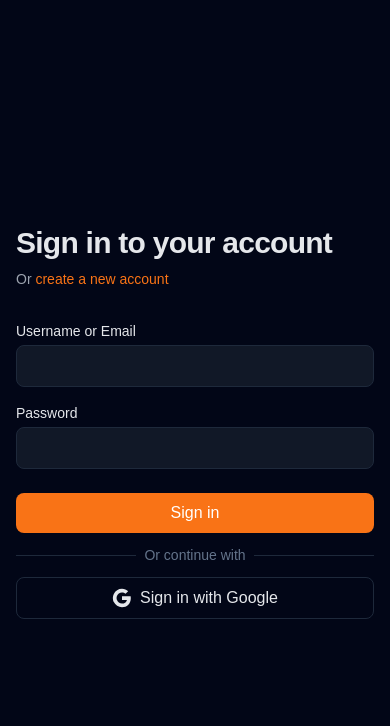
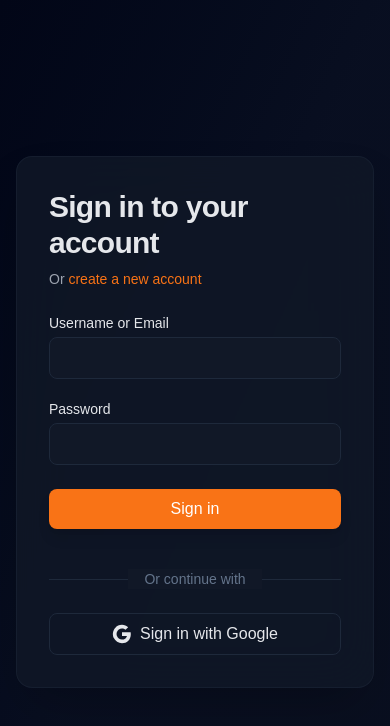
Before and after one commit to bagdja-dev/bagdja-console, a Next.js app: page /login in a window 390 px wide. Shown: the top 726 px of the page. Built offline with nearby package versions, Linux system fonts and the light colour scheme; no server answers.

Commit message:
DEV-0: implement color branding and new login branding effect

```diff
--- a/src/app/globals.css
+++ b/src/app/globals.css
@@ -38,3 +38,32 @@ body {
   color: var(--text-primary);
   font-family: Arial, Helvetica, sans-serif;
 }
+
+/* Animations */
+@keyframes fade-in {
+  from {
+    opacity: 0;
+  }
+  to {
+    opacity: 1;
+  }
+}
+
+@keyframes fade-in-up {
+  from {
+    opacity: 0;
+    transform: translateY(20px);
+  }
+  to {
+    opacity: 1;
+    transform: translateY(0);
+  }
+}
+
+.animate-fade-in {
+  animation: fade-in 0.8s ease-out;
+}
+
+.animate-fade-in-up {
+  animation: fade-in-up 1s ease-out;
+}
--- a/src/app/login/page.tsx
+++ b/src/app/login/page.tsx
@@ -46,67 +46,54 @@ function LoginContent() {
   };
 
   return (
-    <div className="flex min-h-screen bg-[var(--bg-main)]">
-      {/* Left Column - Illustration (60%) */}
-      <div className="hidden lg:flex lg:w-[60%] items-center justify-center bg-[var(--bg-surface)] p-12">
-        <div className="w-full max-w-lg space-y-8">
-          {/* Illustration SVG */}
-          <div className="flex justify-center">
-            <svg
-              className="w-full h-auto max-w-md"
-              viewBox="0 0 600 500"
-              fill="none"
-              xmlns="http://www.w3.org/2000/svg"
+    <div className="flex min-h-screen bg-[var(--bg-main)] relative overflow-hidden">
+      {/* Background Gradient Overlay */}
+      <div className="absolute inset-0 bg-gradient-to-br from-[var(--bg-main)] via-[var(--bg-sidebar)] to-[var(--bg-surface)] opacity-50"></div>
+
+      {/* Left Column - Illustration Background (60%) */}
+      <div
+        className="hidden lg:flex lg:w-[60%] relative bg-cover bg-center bg-no-repeat"
+        style={{
+          backgroundImage: 'url(/ilustration.png)',
+        }}
       >
-              {/* Background Circle */}
-              <circle cx="300" cy="250" r="200" fill="var(--bg-sidebar)" opacity="0.3" />
+        {/* Dark Overlay for better text readability */}
+        <div className="absolute inset-0 bg-gradient-to-br from-[var(--bg-main)]/80 via-[var(--bg-main)]/60 to-[var(--bg-main)]/80"></div>
 
-              {/* Main Illustration - Lock/Shield */}
-              <g transform="translate(200, 150)">
-                {/* Shield/Lock Shape */}
-                <path
-                  d="M100 50 L100 120 C100 140 120 160 140 160 L160 160 C180 160 200 140 200 120 L200 50 C200 30 180 10 160 10 L140 10 C120 10 100 30 100 50 Z"
-                  fill="var(--action-primary)"
-                  opacity="0.8"
-                />
-                {/* Lock Body */}
-                <rect x="120" y="80" width="60" height="50" rx="5" fill="var(--action-primary)" />
-                {/* Lock Keyhole */}
-                <circle cx="150" cy="105" r="8" fill="var(--bg-main)" />
-                <rect x="145" y="105" width="10" height="15" fill="var(--bg-main)" />
-              </g>
+        {/* Additional gradient overlay for depth */}
+        <div className="absolute inset-0 bg-gradient-to-t from-[var(--bg-main)]/90 via-transparent to-transparent"></div>
 
-              {/* Decorative Elements */}
-              <circle cx="150" cy="150" r="30" fill="var(--brand-info)" opacity="0.2" />
-              <circle cx="450" cy="350" r="40" fill="var(--brand-success)" opacity="0.2" />
-              <circle cx="100" cy="400" r="25" fill="var(--brand-warning)" opacity="0.2" />
-            </svg>
-          </div>
-
+        {/* Content */}
+        <div className="relative z-10 flex flex-col justify-center items-center w-full p-12">
+          <div className="w-full max-w-2xl space-y-10">
             {/* Text Content */}
-          <div className="text-center space-y-4">
-            <h1 className="text-4xl font-bold text-[var(--text-primary)]">
+            <div className="text-center space-y-5 animate-fade-in-up">
+              <h1 className="text-5xl font-bold text-[var(--text-primary)] leading-tight drop-shadow-lg">
                 Welcome Back
               </h1>
-            <p className="text-lg text-[var(--text-secondary)]">
+              <p className="text-xl text-[var(--text-secondary)] leading-relaxed drop-shadow-md">
                 Sign in to access your Bagdja Console and manage your applications
               </p>
             </div>
           </div>
         </div>
+      </div>
 
       {/* Right Column - Form (40%) */}
-      <div className="w-full lg:w-[40%] flex items-center justify-center p-4 sm:p-6 lg:p-12">
-        <div className="w-full max-w-md space-y-8">
+      <div className="w-full lg:w-[40%] flex items-center justify-center p-4 sm:p-6 lg:p-12 relative z-10">
+        <div className="w-full max-w-md space-y-8 animate-fade-in">
+          {/* Form Container with Glassmorphism */}
+          <div className="bg-[var(--bg-surface)]/80 backdrop-blur-xl rounded-2xl border border-[var(--border-default)]/50 p-8 shadow-2xl">
+            <div className="space-y-6">
               <div>
-            <h2 className="text-3xl font-bold tracking-tight text-[var(--text-primary)]">
+                <h2 className="text-3xl font-bold tracking-tight text-[var(--text-primary)] mb-2">
                   Sign in to your account
                 </h2>
-            <p className="mt-2 text-sm text-[var(--text-secondary)]">
+                <p className="text-sm text-[var(--text-secondary)]">
                   Or{' '}
                   <Link
                     href="/register"
-                className="font-medium text-[var(--action-primary)] hover:text-[var(--action-primary-hover)]"
+                    className="font-medium text-[var(--action-primary)] hover:text-[var(--action-primary-hover)] transition-colors duration-200 underline-offset-4 hover:underline"
                   >
                     create a new account
                   </Link>
@@ -116,22 +103,32 @@ function LoginContent() {
               <form className="space-y-6" onSubmit={handleSubmit}>
                 {success && (
                   <div
-                className="rounded-md bg-[var(--brand-success)]/20 border border-[var(--brand-success)]/30 p-4 text-sm text-[var(--brand-success)]"
+                    className="rounded-lg bg-[var(--brand-success)]/20 border border-[var(--brand-success)]/30 p-4 text-sm text-[var(--brand-success)] animate-fade-in shadow-lg"
                     role="alert"
                   >
-                {success}
+                    <div className="flex items-center gap-2">
+                      <svg className="w-5 h-5" fill="none" stroke="currentColor" viewBox="0 0 24 24">
+                        <path strokeLinecap="round" strokeLinejoin="round" strokeWidth={2} d="M9 12l2 2 4-4m6 2a9 9 0 11-18 0 9 9 0 0118 0z" />
+                      </svg>
+                      <span>{success}</span>
+                    </div>
                   </div>
                 )}
                 {error && (
                   <div
-                className="rounded-md bg-[var(--brand-error)]/20 border border-[var(--brand-error)]/30 p-4 text-sm text-[var(--brand-error)]"
+                    className="rounded-lg bg-[var(--brand-error)]/20 border border-[var(--brand-error)]/30 p-4 text-sm text-[var(--brand-error)] animate-fade-in shadow-lg"
                     role="alert"
                   >
-                {error}
+                    <div className="flex items-center gap-2">
+                      <svg className="w-5 h-5" fill="none" stroke="currentColor" viewBox="0 0 24 24">
+                        <path strokeLinecap="round" strokeLinejoin="round" strokeWidth={2} d="M12 8v4m0 4h.01M21 12a9 9 0 11-18 0 9 9 0 0118 0z" />
+                      </svg>
+                      <span>{error}</span>
+                    </div>
                   </div>
                 )}
 
-            <div className="space-y-4">
+                <div className="space-y-5">
                   <Input
                     label="Username or Email"
                     type="text"
@@ -152,28 +149,38 @@ function LoginContent() {
                   />
                 </div>
 
-            <div className="space-y-3">
+                <div className="space-y-4">
                   <Button
                     type="submit"
-                className="w-full"
+                    className="w-full shadow-lg hover:shadow-xl transition-all duration-300 transform hover:scale-[1.02]"
                     disabled={loading}
                   >
-                {loading ? 'Signing in...' : 'Sign in'}
+                    {loading ? (
+                      <span className="flex items-center justify-center gap-2">
+                        <svg className="animate-spin h-5 w-5" xmlns="http://www.w3.org/2000/svg" fill="none" viewBox="0 0 24 24">
+                          <circle className="opacity-25" cx="12" cy="12" r="10" stroke="currentColor" strokeWidth="4"></circle>
+                          <path className="opacity-75" fill="currentColor" d="M4 12a8 8 0 018-8V0C5.373 0 0 5.373 0 12h4zm2 5.291A7.962 7.962 0 014 12H0c0 3.042 1.135 5.824 3 7.938l3-2.647z"></path>
+                        </svg>
+                        Signing in...
+                      </span>
+                    ) : (
+                      'Sign in'
+                    )}
                   </Button>
 
-              <div className="relative">
+                  <div className="relative my-6">
                     <div className="absolute inset-0 flex items-center">
-                  <div className="w-full border-t border-[var(--border-default)]" />
+                      <div className="w-full border-t border-[var(--border-default)]"></div>
                     </div>
                     <div className="relative flex justify-center text-sm">
-                  <span className="px-2 bg-[var(--bg-main)] text-[var(--text-muted)]">Or continue with</span>
+                      <span className="px-4 bg-[var(--bg-surface)] text-[var(--text-muted)]">Or continue with</span>
                     </div>
                   </div>
 
                   <Button
                     type="button"
                     variant="outline"
-                className="w-full"
+                    className="w-full hover:bg-[var(--bg-sidebar)] transition-all duration-300 transform hover:scale-[1.02]"
                     onClick={() => {
                       const googleUrl = getGoogleLoginUrl();
                       window.location.href = googleUrl;
@@ -205,6 +212,8 @@ function LoginContent() {
             </div>
           </div>
         </div>
+      </div>
+    </div>
   );
 }
 
```
Also changed, not shown: 1 other file (tests, documents, lock files or other folders). Lines whose indentation alone changed are shown as unchanged.
